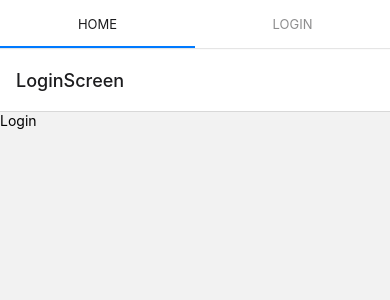
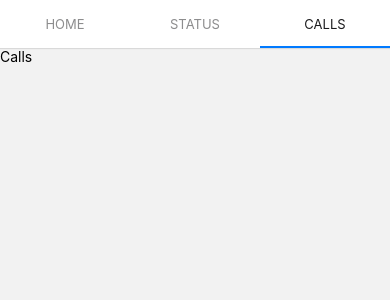
Before and after one commit to Sandun-Induranga/React-Native-Chat-App, a React Native app: screen /Calls in a window 390 px wide. Shown: the top 300 px of the page. Built offline with nearby package versions, Linux system fonts and the light colour scheme.

Commit message:
Calls Screen Created

```diff
--- a/App.js
+++ b/App.js
@@ -5,6 +5,8 @@ import { StatusBar } from "expo-status-bar";
 import { StyleSheet, Text, View } from "react-native";
 import "react-native-gesture-handler";
 import Login from "./screens/Login";
+import Status from "./screens/Status";
+import Calls from "./screens/Calls";
 
 const Stack = createStackNavigator();
 const Tab = createMaterialTopTabNavigator();
@@ -13,7 +15,8 @@ function TabNavigator() {
   return (
     <Tab.Navigator>
       <Tab.Screen name="Home" component={AppNavigator} />
-      <Tab.Screen name="Login" component={Login} />
+      <Tab.Screen name="Status" component={Status} />
+      <Tab.Screen name="Calls" component={Calls} />
     </Tab.Navigator>
   );
 }
--- /dev/null
+++ b/screens/Calls.js
@@ -0,0 +1,12 @@
+import { View, Text } from "react-native";
+import React from "react";
+
+const Calls = () => {
+  return (
+    <View>
+      <Text>Calls</Text>
+    </View>
+  );
+};
+
+export default Calls;
```
Also changed, not shown: screens/Chats.js (added, +12 -0 lines).
